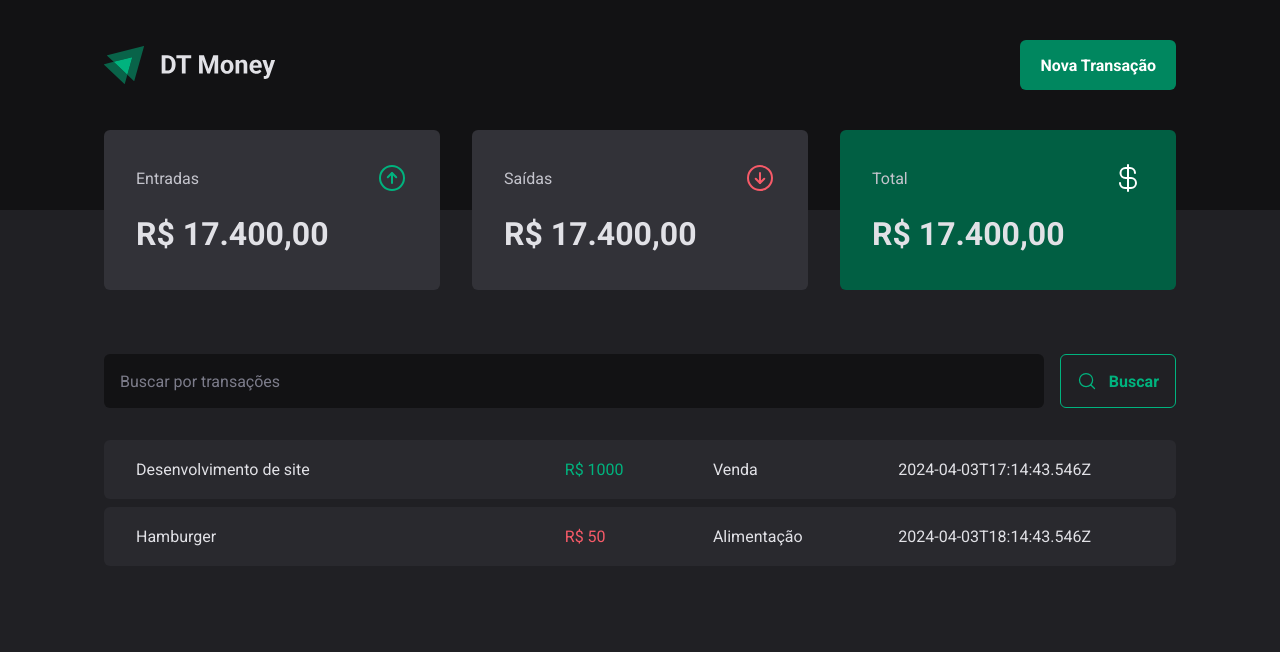
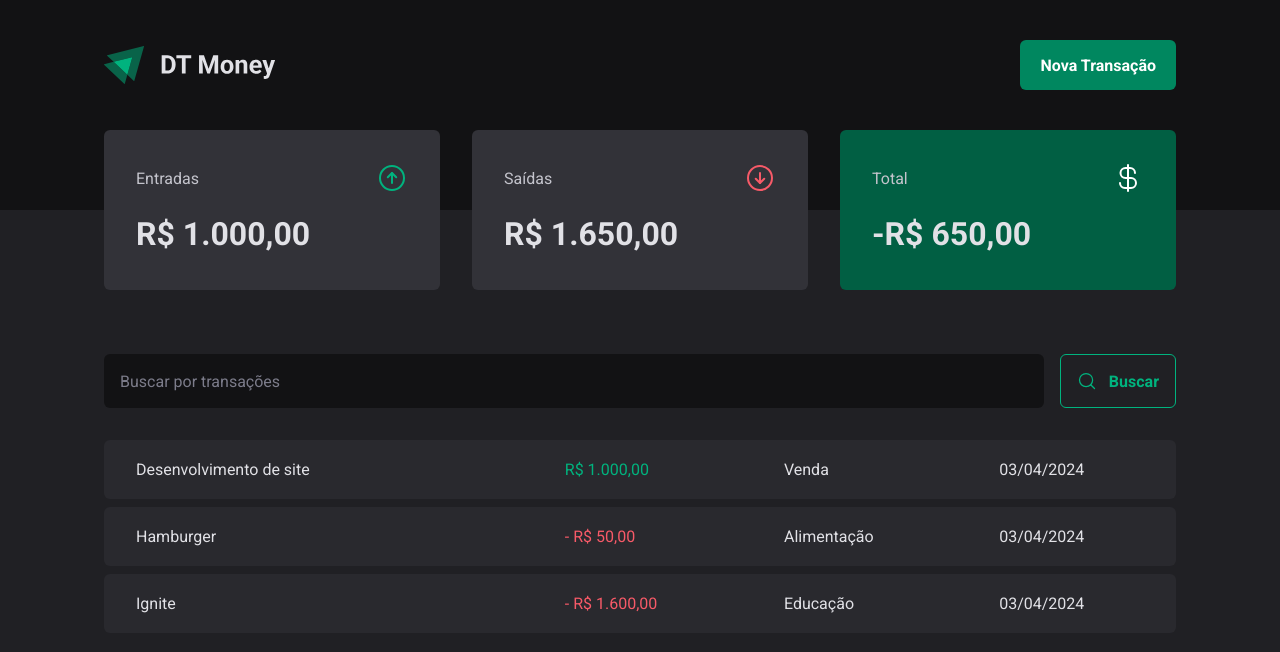
Before and after one commit to alvaropsouza/money-manager, a React (Vite) app: page / in a window 1280 px wide. Shown: the top 652 px of the page. Built offline with nearby package versions, Linux system fonts and the light colour scheme; data requests are answered from the project's data file.

Commit message:
feat: formatting dates and prices, using context to serve transactions through different components

```diff
--- a/server.json
+++ b/server.json
@@ -15,6 +15,14 @@
       "category": "Alimentação",
       "price": 50,
       "createdAt": "2024-04-03T18:14:43.546Z"
+    },
+    {
+      "id": 3,
+      "description": "Ignite",
+      "type": "outcome",
+      "category": "Educação",
+      "price": 1600,
+      "createdAt": "2024-04-03T18:14:43.546Z"
     }
   ]
 }
--- a/src/App.tsx
+++ b/src/App.tsx
@@ -2,11 +2,14 @@
 import { defaultTheme } from './styles/themes/default';
 import { GlobalStyle } from './styles/global';
 import { Transactions } from './pages/Transactions';
+import { TransactionsProvider } from './contexts/TransactionsContext';
 export function App() {
   return (
     <ThemeProvider theme={defaultTheme}>
       <GlobalStyle />
-      <Transactions />
+      <TransactionsProvider>
+        <Transactions />
+      </TransactionsProvider>
     </ThemeProvider>
   );
 }
--- a/src/components/Summary/index.tsx
+++ b/src/components/Summary/index.tsx
@@ -1,7 +1,31 @@
+import { useContext } from 'react';
 import { SummaryCard, SummaryContainer } from './styles';
 import { ArrowCircleUp, ArrowCircleDown, CurrencyDollar } from 'phosphor-react';
+import { TransactionsContext } from '../../contexts/TransactionsContext';
+import { priceFormatter } from '../../utils/formatter';
 
 export function Summary() {
+  const { transactions } = useContext(TransactionsContext);
+
+  const summary = transactions.reduce(
+    (acc, transaction) => {
+      if (transaction.type === 'income') {
+        acc.income += transaction.price;
+        acc.total += transaction.price;
+      } else {
+        acc.outcome += transaction.price;
+        acc.total -= transaction.price;
+      }
+
+      return acc;
+    },
+    {
+      income: 0,
+      outcome: 0,
+      total: 0,
+    }
+  );
+
   return (
     <SummaryContainer>
       <SummaryCard>
@@ -10,7 +34,7 @@
           <ArrowCircleUp size={32} color="#00b37e" />
         </header>
 
-        <strong>R$ 17.400,00</strong>
+        <strong>{priceFormatter.format(summary.income)}</strong>
       </SummaryCard>
 
       <SummaryCard>
@@ -19,7 +43,7 @@
           <ArrowCircleDown size={32} color="#f75a68" />
         </header>
 
-        <strong>R$ 17.400,00</strong>
+        <strong>{priceFormatter.format(summary.outcome)}</strong>
       </SummaryCard>
 
       <SummaryCard variant="green">
@@ -28,7 +52,7 @@
           <CurrencyDollar size={32} color="#fff" />
         </header>
 
-        <strong>R$ 17.400,00</strong>
+        <strong>{priceFormatter.format(summary.total)}</strong>
       </SummaryCard>
     </SummaryContainer>
   );
--- /dev/null
+++ b/src/contexts/TransactionsContext.tsx
@@ -0,0 +1,41 @@
+import { ReactNode, createContext, useEffect, useState } from 'react';
+
+interface Transaction {
+  id: number;
+  description: string;
+  type: 'income' | 'outcome';
+  price: number;
+  category: string;
+  createdAt: string;
+}
+
+interface TransactionsContextType {
+  transactions: Transaction[];
+}
+
+interface TransactionsProviderProps {
+  children: ReactNode;
+}
+
+export const TransactionsContext = createContext({} as TransactionsContextType);
+
+export function TransactionsProvider({ children }: TransactionsProviderProps) {
+  const [transactions, setTransactions] = useState<Transaction[]>([]);
+  async function loadTransactions() {
+    const response = await fetch('http://localhost:3333/transactions');
+
+    const data = await response.json();
+
+    setTransactions(data);
+  }
+
+  useEffect(() => {
+    loadTransactions();
+  }, []);
+
+  return (
+    <TransactionsContext.Provider value={{ transactions }}>
+      {children}
+    </TransactionsContext.Provider>
+  );
+}
--- a/src/pages/Transactions/index.tsx
+++ b/src/pages/Transactions/index.tsx
@@ -1,4 +1,4 @@
-import { useEffect, useState } from 'react';
+import { useContext } from 'react';
 import { Header } from '../../components/Header';
 import { SearchForm } from '../../components/SearchForm';
 import { Summary } from '../../components/Summary';
@@ -7,27 +7,11 @@
   TransactionsContainer,
   TransactionsTable,
 } from './styles';
-interface Transaction {
-  id: number;
-  description: string;
-  type: 'income' | 'outcome';
-  price: number;
-  category: string;
-  createdAt: string;
-}
+import { TransactionsContext } from '../../contexts/TransactionsContext';
+import { priceFormatter, dateFormatter } from '../../utils/formatter';
+
 export function Transactions() {
-  const [transactions, setTransactions] = useState<Transaction[]>([]);
-  async function loadTransactions() {
-    const response = await fetch('http://localhost:3333/transactions');
-
-    const data = await response.json();
-
-    setTransactions(data);
-  }
-
-  useEffect(() => {
-    loadTransactions();
-  }, []);
+  const { transactions } = useContext(TransactionsContext);
 
   return (
     <>
@@ -44,12 +28,13 @@
                   <tr key={id}>
                     <td width="40%">{description}</td>
                     <td>
-                      <PriceHighlight
-                        variant={type}
-                      >{`R$ ${price}`}</PriceHighlight>
+                      <PriceHighlight variant={type}>
+                        {type === 'outcome' && '- '}
+                        {priceFormatter.format(price)}
+                      </PriceHighlight>
                     </td>
                     <td>{category}</td>
-                    <td>{createdAt}</td>
+                    <td>{dateFormatter.format(new Date(createdAt))}</td>
                   </tr>
                 );
               }
--- /dev/null
+++ b/src/utils/formatter.ts
@@ -0,0 +1,6 @@
+export const dateFormatter = new Intl.DateTimeFormat('pt-BR');
+
+export const priceFormatter = new Intl.NumberFormat('pt-BR', {
+  style: 'currency',
+  currency: 'BRL',
+});
```
